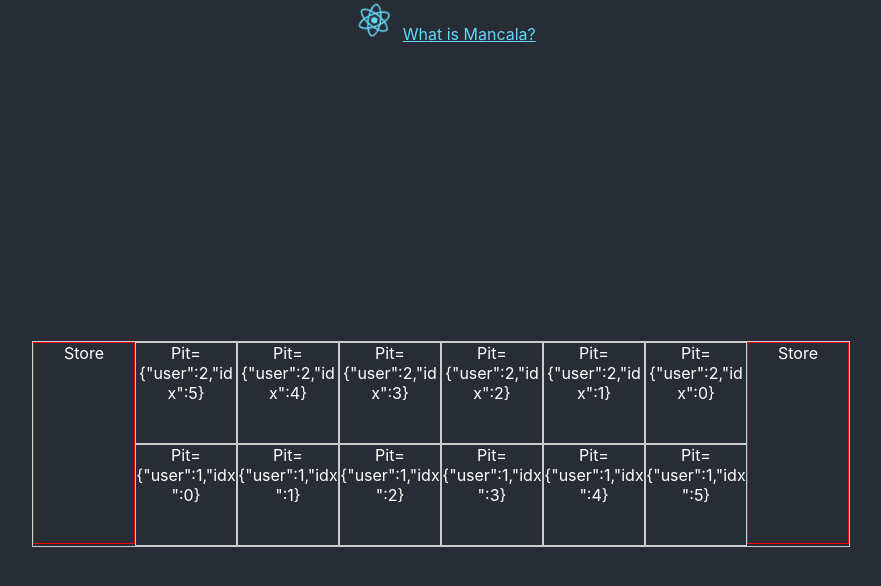
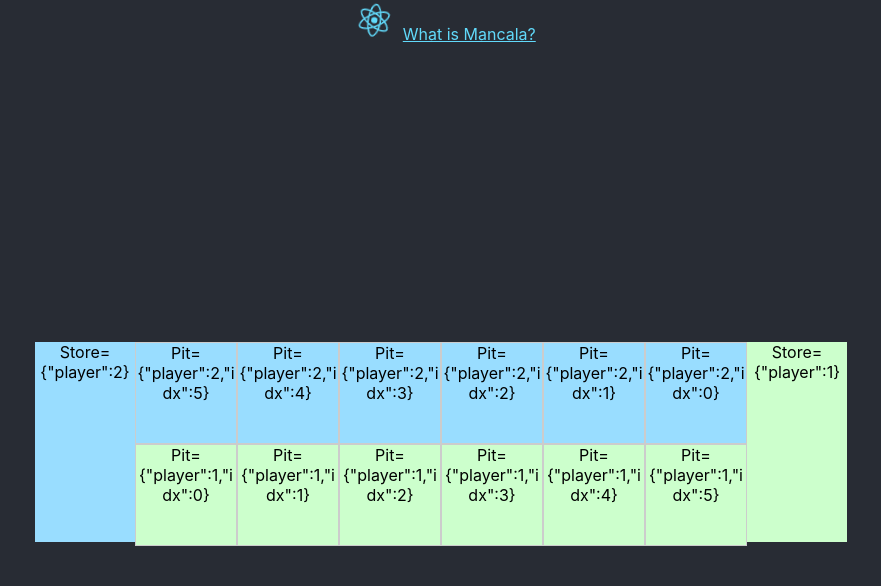
Before and after one commit to jedi1118/mancala-react, a React (Create React App) app: page / in a window 1280 px wide. Shown: the top 586 px of the page, without its empty margins (199-1080 px from the left). Built offline with nearby package versions, Linux system fonts and the light colour scheme.

Commit message:
adding class/data to DOM elements

```diff
--- a/src/Mancala.js
+++ b/src/Mancala.js
@@ -9,25 +9,25 @@ class Mancala extends React.Component {
         super(props);
 
         this.state ={
-            msg: '',
             data: props
         };
     }
     render() {
         const MAX_PITS = 6;
-        let user1Pits = [], user2Pits = [];
+        let player1Pits = [], player2Pits = [];
         for (let i = 0; i < MAX_PITS; i++) {
-            user1Pits.push(<Pit config={{user: 1, idx: i}}/>);
-            user2Pits.push(<Pit config={{user: 2, idx: i}}/>);
+            player1Pits.push(<Pit config={{player: 1, idx: i}}/>);
+            player2Pits.push(<Pit config={{player: 2, idx: i}}/>);
         }
-        user2Pits.reverse();
+        // pit order goes counter clockwise, need to reverse the other side
+        player2Pits.reverse();
         return <div id="mancala-game">
-                    <Store/>
+                    <Store config={{player: 2}}/>
                     <div className="pit-container">
-                        <ul>{user2Pits}</ul>
-                        <ul>{user1Pits}</ul>
+                        <ul>{player2Pits}</ul>
+                        <ul>{player1Pits}</ul>
                     </div>
-                    <Store/>
+                    <Store config={{player: 1}}/>
                 </div>;
     }
 }
--- a/src/Pit.js
+++ b/src/Pit.js
@@ -6,14 +6,12 @@ class Pit extends React.Component {
         super(props);
 
         this.state = {
-            msg: 'a',
             config: props.config
         };
         console.log('1@@@', this.state.config);
     }
     render() {
-        console.log('2@@@', this.state.config && this.state.config.msg );
-        return <li className="pit"><div>Pit={JSON.stringify(this.state.config)}</div></li>
+        return <li className={`pit player${this.state.config.player}`}><div>Pit={JSON.stringify(this.state.config)}</div></li>
     }
 }
 
--- a/src/Store.js
+++ b/src/Store.js
@@ -6,12 +6,12 @@ class Store extends React.Component {
         super(props);
 
         this.state ={
-            msg: '',
-            data: props
+            config: props.config
         };
     }
     render() {
-        return <div className="store">Store</div>
+        console.log('store', this.state.config.player);
+        return <div className={`store player${this.state.config.player}`}>Store={JSON.stringify(this.state.config)}</div>
     }
 }
 
--- a/src/mancala.css
+++ b/src/mancala.css
@@ -1,7 +1,8 @@
 #mancala-game {
-    border: 1px solid #ccc;
+    /* border: 1px solid #ccc; */
     /* min-width: 820px; */
     font-size: 1rem;
+    color: #000;
 }
 .pit-container {
     float: left;
@@ -12,3 +13,9 @@ ul {
     margin: 0;
     /* display: inline; */
 }
+.player1 {
+    background-color: #ccffcc;
+}
+.player2 {
+    background-color: #99ddff;
+}
--- a/src/store.css
+++ b/src/store.css
@@ -1,6 +1,6 @@
 .store {
     width: 100px;
     height: 200px;
-    border: 1px solid red;
+    /* border: 1px solid red; */
     float: left;
 }
```
